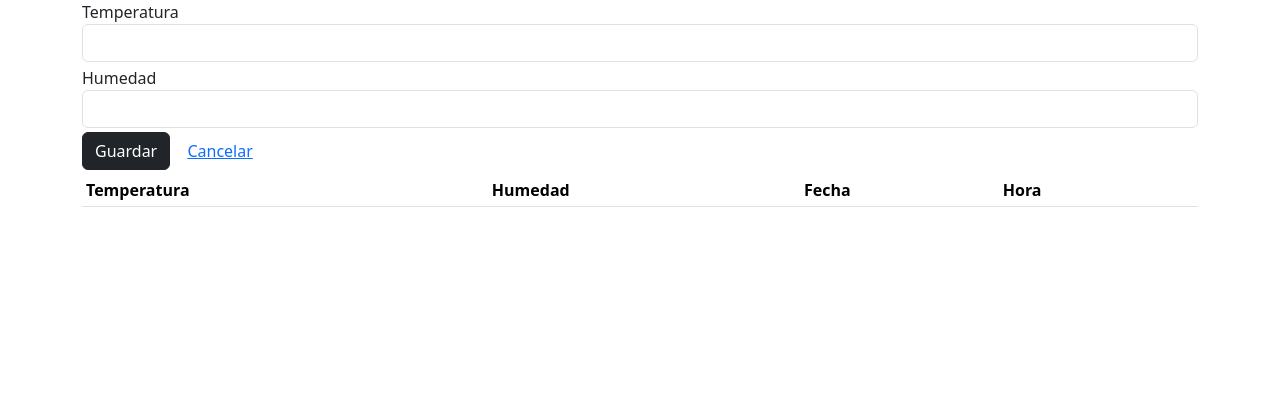
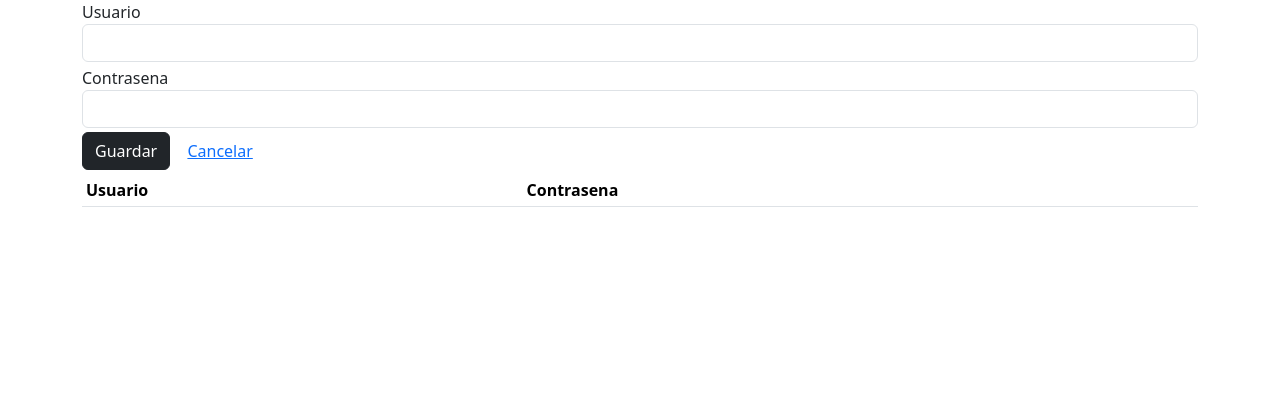
Before and after one commit to PahoranAlanis/RPAT7A, a Flask app: page / in a window 1280 px wide. Shown: the top 420 px of the page. Run offline with Flask 3, Linux system fonts and the light colour scheme; data that the repository does not hold is empty; some libraries are stand-ins or nearby versions.

Commit message:
Update app.html

```diff
--- a/templates/app.html
+++ b/templates/app.html
@@ -18,12 +18,12 @@
           <input type="hidden" id="id" name="id">
 
           <div class="mb-1">
-              <label for="temperatura">Temperatura</label>
-              <input type="number" id="temperatura" name="temperatura" class="form-control">
+              <label for="usuario">Usuario</label>
+              <input type="text" id="usuario" name="usuario" class="form-control">
           </div>
           <div class="mb-1">
-              <label for="humedad">Humedad</label>
-              <input type="number" id="humedad" name="humedad" class="form-control">
+              <label for="contrasena">Contrasena</label>
+              <input type="text" id="contrasena" name="contrasena" class="form-control">
           </div>
           <div class="mb-1">
               <button id="guardar" name="guardar" class="btn btn-dark">Guardar</button>
@@ -33,10 +33,8 @@
       <table class="table table-sm">
         <thead>
           <tr>
-            <th>Temperatura</th>
-            <th>Humedad</th>
-            <th>Fecha</th>
-            <th>Hora</th>
+            <th>Usuario</th>
+            <th>Contrasena</th>
             <th></th>
           </tr>
         </thead>
@@ -133,10 +131,8 @@
                         }
 
                         $("#tbodyTemperaturaHumedad").append(`<tr>
-                            <td>${temperaturaHumedad["Temperatura"]}</td>
-                            <td>${temperaturaHumedad["Humedad"]}</td>
-                            <td>${fecha}</td>
-                            <td>${temperaturaHumedad["Hora"]}</td>
+                            <td>${temperaturaHumedad["Usuario"]}</td>
+                            <td>${temperaturaHumedad["Contrasena"]}</td>
                             <td>
                                 <button class="btn btn-primary btn-editar" data-id="${temperaturaHumedad["Id_Log"]}">Editar</button>
                                 <button class="btn btn-danger btn-eliminar" data-id="${temperaturaHumedad["Id_Log"]}">Eliminar</button>
@@ -159,8 +155,8 @@
                     .val(temperaturaHumedad["Id_Log"])
                     .trigger("focus")
 
-                    $("#temperatura").val(temperaturaHumedad["Temperatura"])
-                    $("#humedad").val(temperaturaHumedad["Humedad"])
+                    $("#usuario").val(temperaturaHumedad["Usario"])
+                    $("#contrasena").val(temperaturaHumedad["Contrasena"])
                 })
             })
 
```
